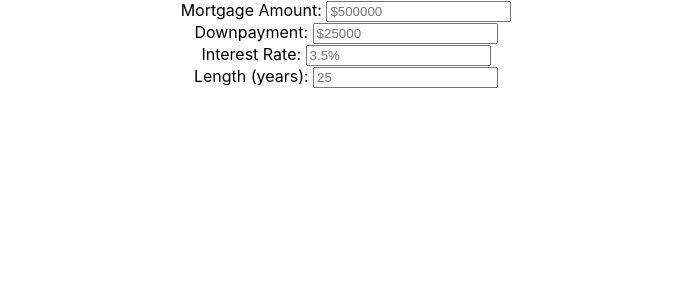
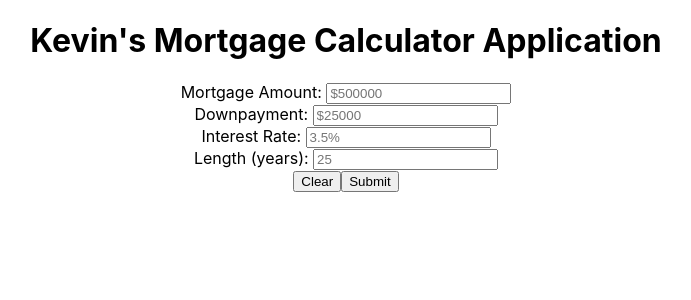
Before and after one commit to DimarcoKevin/mortgage-calculator, a React (Create React App) app: page / in a window 1280 px wide. Shown: the top 300 px of the page, without its empty margins (294-985 px from the left). Built offline with nearby package versions, Linux system fonts and the light colour scheme.

Commit message:
Adding header and buttons

```diff
--- a/src/App.js
+++ b/src/App.js
@@ -4,6 +4,7 @@ import './App.css';
 function App() {
   return (
     <div className="App">
+      <h1>Kevin's Mortgage Calculator Application</h1>
       <form className="Form">
         <div className="Amount">
           <label>Mortgage Amount: </label>
@@ -21,6 +22,10 @@ function App() {
           <label className="Years">Length (years): </label>
           <input type="number" placeholder="25"></input>
         </div>
+        <div>
+          <button type="reset">Clear</button>
+          <button type="submit">Submit</button>
+        </div>
       </form>
     </div>
   );
```
